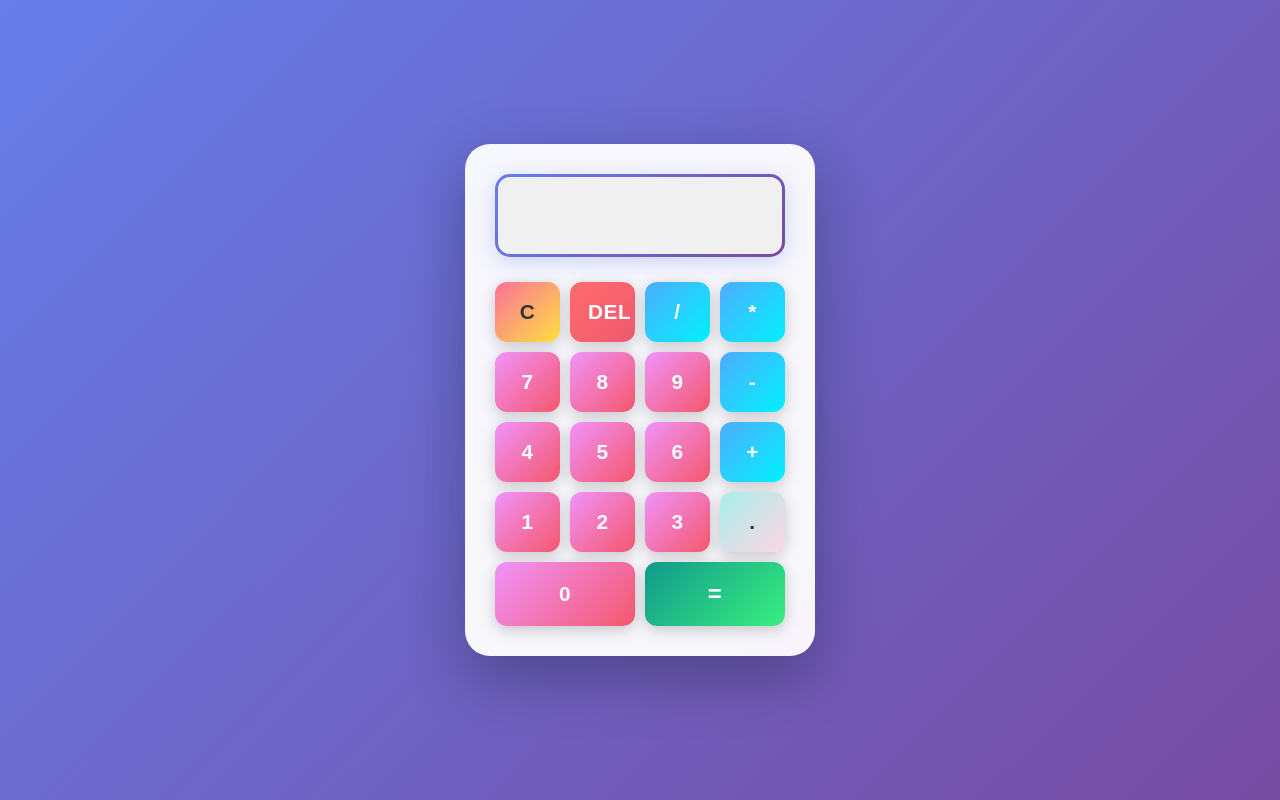
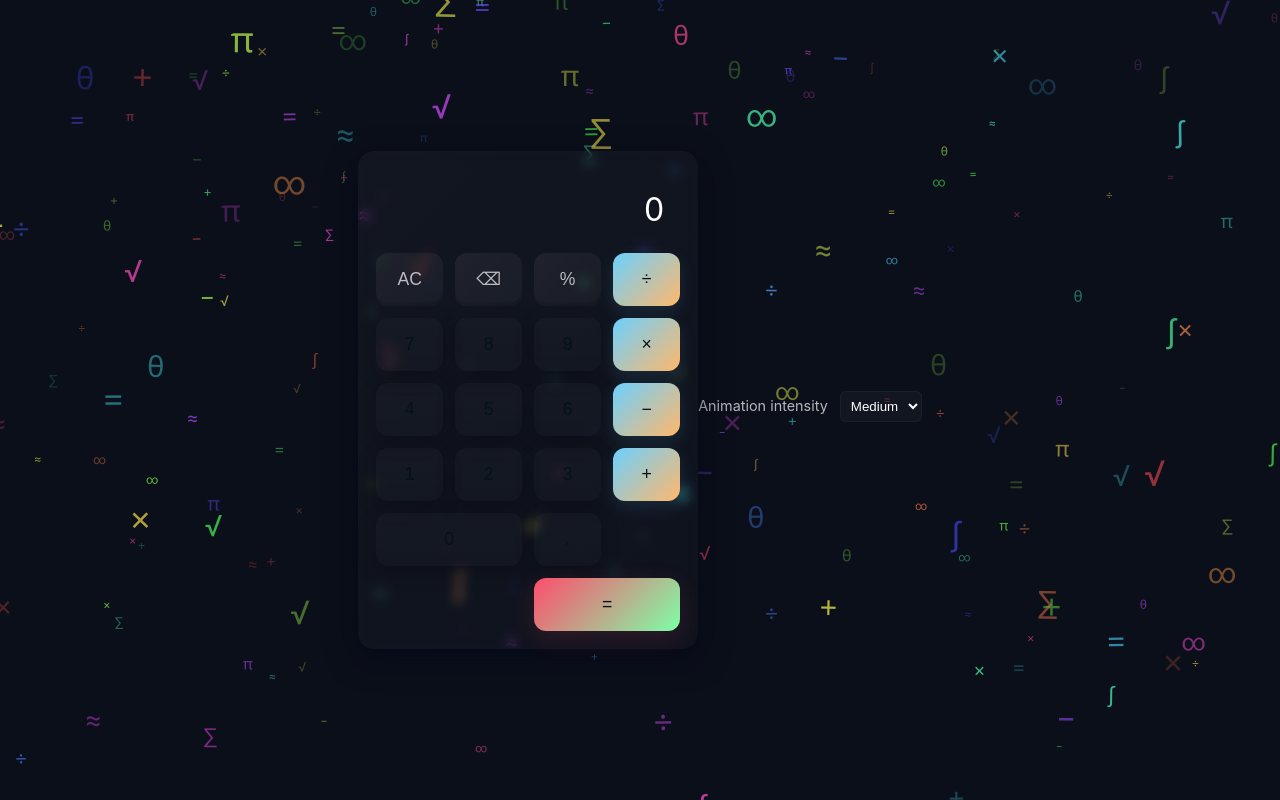
Before and after one commit to itsprajwala/colorful-calculator, a plain HTML site: page index.html in a window 1280 px wide. Drawn offline with Linux system fonts and the light colour scheme.

Commit message:
Add colorful calculator (index, styles, script, README)

```diff
--- a/index.html
+++ b/index.html
@@ -1,47 +1,59 @@
-<!DOCTYPE html>
+<!doctype html>
 <html lang="en">
 <head>
-    <meta charset="UTF-8">
-    <meta name="viewport" content="width=device-width, initial-scale=1.0">
-    <title>Colorful Calculator</title>
-    <link rel="stylesheet" href="styles.css">
+  <meta charset="utf-8" />
+  <meta name="viewport" content="width=device-width,initial-scale=1" />
+  <title>Colorful Calculator</title>
+  <link rel="stylesheet" href="styles.css">
 </head>
 <body>
-    <div class="background-symbols"></div>
+  <canvas id="bg" aria-hidden="true"></canvas>
 
-    <div class="container">
-        <div class="calculator">
-            <div class="display">
-                <input type="text" id="display" readonly>
-            </div>
+  <main class="app" aria-label="Colorful calculator">
+    <h1 class="visually-hidden">Colorful Calculator</h1>
 
-            <div class="buttons-grid">
-                <button class="btn btn-clear" onclick="clearDisplay()">C</button>
-                <button class="btn btn-delete" onclick="deleteLast()">DEL</button>
-                <button class="btn btn-operator" onclick="appendOperator('/')">/</button>
-                <button class="btn btn-operator" onclick="appendOperator('*')">*</button>
+    <section class="calculator" role="application" aria-label="Calculator">
+      <div class="display" id="display" aria-live="polite">0</div>
 
-                <button class="btn btn-number" onclick="appendNumber('7')">7</button>
-                <button class="btn btn-number" onclick="appendNumber('8')">8</button>
-                <button class="btn btn-number" onclick="appendNumber('9')">9</button>
-                <button class="btn btn-operator" onclick="appendOperator('-')">-</button>
+      <div class="keys">
+        <button class="btn func" data-action="clear" aria-label="Clear">AC</button>
+        <button class="btn func" data-action="back" aria-label="Backspace">⌫</button>
+        <button class="btn func" data-value="%">%</button>
+        <button class="btn op" data-value="÷">÷</button>
 
-                <button class="btn btn-number" onclick="appendNumber('4')">4</button>
-                <button class="btn btn-number" onclick="appendNumber('5')">5</button>
-                <button class="btn btn-number" onclick="appendNumber('6')">6</button>
-                <button class="btn btn-operator" onclick="appendOperator('+')">+</button>
+        <button class="btn" data-value="7">7</button>
+        <button class="btn" data-value="8">8</button>
+        <button class="btn" data-value="9">9</button>
+        <button class="btn op" data-value="×">×</button>
 
-                <button class="btn btn-number" onclick="appendNumber('1')">1</button>
-                <button class="btn btn-number" onclick="appendNumber('2')">2</button>
-                <button class="btn btn-number" onclick="appendNumber('3')">3</button>
-                <button class="btn btn-decimal" onclick="appendDecimal()">.</button>
+        <button class="btn" data-value="4">4</button>
+        <button class="btn" data-value="5">5</button>
+        <button class="btn" data-value="6">6</button>
+        <button class="btn op" data-value="−">−</button>
 
-                <button class="btn btn-number btn-zero" onclick="appendNumber('0')">0</button>
-                <button class="btn btn-equal" onclick="calculate()">=</button>
-            </div>
-        </div>
-    </div>
+        <button class="btn" data-value="1">1</button>
+        <button class="btn" data-value="2">2</button>
+        <button class="btn" data-value="3">3</button>
+        <button class="btn op" data-value="+">+</button>
 
-    <script src="script.js"></script>
+        <button class="btn zero" data-value="0">0</button>
+        <button class="btn" data-value=".">.</button>
+        <button class="btn equals" data-action="equals" aria-label="Equals">=</button>
+      </div>
+    </section>
+
+    <aside class="controls">
+      <label>
+        Animation intensity
+        <select id="intensity">
+          <option value="low">Low</option>
+          <option value="medium" selected>Medium</option>
+          <option value="high">High</option>
+        </select>
+      </label>
+    </aside>
+  </main>
+
+  <script src="script.js" defer></script>
 </body>
 </html>
--- a/script.js
+++ b/script.js
@@ -1,90 +1,169 @@
-let display = document.getElementById('display');
-let expression = '';
+// script.js - calculator logic + animated symbol background
+(() => {
+  // Calculator logic
+  const display = document.getElementById('display');
+  const keys = document.querySelector('.keys');
+  let current = '';
+  let lastResult = null;
 
-function appendNumber(num) {
-    expression += num;
-    updateDisplay();
-}
+  function updateDisplay(text){ display.textContent = text; }
 
-function appendOperator(operator) {
-    if (expression && !isLastCharOperator()) {
-        expression += operator;
-        updateDisplay();
-    } else if (expression === '' && operator === '-') {
-        expression = '-';
-        updateDisplay();
+  function sanitizeExpression(expr){
+    // Replace fancy operators with JS-friendly ones
+    return expr.replace(/×/g,'*').replace(/÷/g,'/').replace(/−/g,'-').replace(/π/g, String(Math.PI));
+  }
+
+  function evaluateExpression(expr){
+    try{
+      const sanitized = sanitizeExpression(expr);
+      // Disallow unsafe characters
+      if (/[^0-9.+\-*/()%eE ]/.test(sanitized)) throw new Error('Invalid chars');
+      // Use Function for slightly safer eval
+      // handle percentage: convert 'number%' to '(number/100)'
+      const withPercent = sanitized.replace(/(\d+(?:\.\d+)?)%/g,'($1/100)');
+      // Evaluate
+      // eslint-disable-next-line no-new-func
+      const val = Function(`return ${withPercent}`)();
+      if (!isFinite(val)) throw new Error('Math error');
+      return +parseFloat(val.toFixed(12));
+    }catch(e){
+      return 'Error';
     }
-}
+  }
 
-function appendDecimal() {
-    const lastNumber = expression.split(/[+\-*/]/).pop();
-    if (!lastNumber.includes('.')) {
-        if (expression === '' || isLastCharOperator()) {
-            expression += '0.';
-        } else {
-            expression += '.';
-        }
-        updateDisplay();
+  function press(value){
+    if (value === 'AC') { current=''; updateDisplay('0'); return }
+    if (value === '⌫') { current = current.slice(0,-1); updateDisplay(current||'0'); return }
+    if (value === '='){
+      const res = evaluateExpression(current);
+      updateDisplay(String(res));
+      lastResult = res;
+      current = String(res === 'Error' ? '' : res);
+      return
     }
-}
 
-function isLastCharOperator() {
-    const lastChar = expression[expression.length - 1];
-    return ['+', '-', '*', '/'].includes(lastChar);
-}
+    // prevent multiple dots in the same number
+    if (value === '.'){
+      // find last token after operator
+      const parts = current.split(/[+\-×÷*/]/);
+      const last = parts[parts.length-1];
+      if (last.includes('.')) return;
+      if (last === '') value = '0.';
+    }
 
-function clearDisplay() {
-    expression = '';
-    updateDisplay();
-}
+    current += value;
+    updateDisplay(current);
+  }
 
-function deleteLast() {
-    expression = expression.slice(0, -1);
-    updateDisplay();
-}
+  keys.addEventListener('click', e => {
+    const btn = e.target.closest('button');
+    if (!btn) return;
+    const action = btn.dataset.action;
+    if (action === 'clear') return press('AC');
+    if (action === 'back') return press('⌫');
+    if (action === 'equals') return press('=');
+    const val = btn.dataset.value;
+    press(val);
+  });
 
-function updateDisplay() {
-    display.value = expression;
-}
+  // keyboard support
+  window.addEventListener('keydown', e => {
+    if (/\d/.test(e.key)) return press(e.key);
+    if (e.key === 'Enter') { e.preventDefault(); return press('='); }
+    if (e.key === 'Backspace') return press('⌫');
+    if (e.key === 'Escape') return press('AC');
+    if (e.key === '.') return press('.');
+    if (e.key === '%') return press('%');
+    if (e.key === '+') return press('+');
+    if (e.key === '-') return press('−');
+    if (e.key === '*') return press('×');
+    if (e.key === '/') return press('÷');
+  });
 
-function calculate() {
-    try {
-        if (expression && !isLastCharOperator()) {
-            // Replace display symbols with actual operators for calculation
-            let calculation = expression;
+  // Initialize display
+  updateDisplay('0');
 
-            // Evaluate the expression safely
-            const result = Function('"use strict"; return (' + calculation + ')')();
+  // --- Animated background ---
+  const canvas = document.getElementById('bg');
+  const ctx = canvas.getContext('2d');
+  let symbols = [];
 
-            // Handle floating point precision
-            expression = Math.round(result * 100000000) / 100000000;
-            updateDisplay();
-        }
-    } catch (error) {
-        display.value = 'Error';
-        expression = '';
-        setTimeout(() => {
-            display.value = '';
-        }, 1500);
+  const SYMBOLS = ['+','−','×','÷','=','π','√','∑','∞','≈','∫','θ'];
+
+  function resize(){
+    const ratio = window.devicePixelRatio || 1;
+    canvas.width = Math.ceil(window.innerWidth * ratio);
+    canvas.height = Math.ceil(window.innerHeight * ratio);
+    canvas.style.width = window.innerWidth + 'px';
+    canvas.style.height = window.innerHeight + 'px';
+    ctx.setTransform(ratio,0,0,ratio,0,0);
+  }
+
+  function makeSymbol(w, h){
+    const size = Math.max(12, (Math.random()*36));
+    return {
+      x: Math.random()*w,
+      y: Math.random()*h,
+      vx: (Math.random()-0.5) * 0.6,
+      vy: -0.2 - Math.random()*0.6,
+      size,
+      hue: Math.floor(Math.random()*360),
+      char: SYMBOLS[Math.floor(Math.random()*SYMBOLS.length)],
+      alpha: 0.2 + Math.random()*0.6,
+      spin: (Math.random()-0.5)*0.03
+    };
+  }
+
+  function populate(intensity){
+    const area = window.innerWidth * window.innerHeight;
+    let count = 0;
+    if (intensity === 'low') count = Math.round(area/8000);
+    else if (intensity === 'medium') count = Math.round(area/4500);
+    else count = Math.round(area/2600);
+    symbols = new Array(count).fill(0).map(()=>makeSymbol(window.innerWidth, window.innerHeight));
+  }
+
+  function draw(){
+    ctx.clearRect(0,0,canvas.width,canvas.height);
+    for (let s of symbols){
+      ctx.save();
+      ctx.translate(s.x, s.y);
+      ctx.rotate(s.spin);
+      ctx.fillStyle = `hsla(${s.hue},80%,60%,${s.alpha})`;
+      ctx.font = `${s.size}px system-ui,Segoe UI,Roboto`;
+      ctx.textAlign = 'center';
+      ctx.textBaseline = 'middle';
+      ctx.fillText(s.char, 0, 0);
+      ctx.restore();
+
+      s.x += s.vx;
+      s.y += s.vy;
+      s.hue = (s.hue + 0.1) % 360;
+      s.spin += (Math.random()-0.5)*0.002;
+
+      // wrap
+      if (s.y < -50) s.y = window.innerHeight + 50;
+      if (s.x < -50) s.x = window.innerWidth + 50;
+      if (s.x > window.innerWidth + 50) s.x = -50;
     }
-}
+  }
 
-// Keyboard Support
-document.addEventListener('keydown', (e) => {
-    const key = e.key;
+  let animating = true;
+  function loop(){
+    if (animating) draw();
+    requestAnimationFrame(loop);
+  }
 
-    if (key >= '0' && key <= '9') {
-        appendNumber(key);
-    } else if (key === '.') {
-        appendDecimal();
-    } else if (['+', '-', '*', '/'].includes(key)) {
-        appendOperator(key);
-    } else if (key === 'Enter' || key === '=') {
-        e.preventDefault();
-        calculate();
-    } else if (key === 'Backspace') {
-        deleteLast();
-    } else if (key === 'Escape') {
-        clearDisplay();
-    }
-});
+  window.addEventListener('resize', () => { resize(); populate(document.getElementById('intensity').value) });
+
+  // intensity selector
+  document.getElementById('intensity').addEventListener('change', e => {
+    populate(e.target.value);
+  });
+
+  // start
+  resize();
+  populate(document.getElementById('intensity').value);
+  loop();
+
+})();
--- a/styles.css
+++ b/styles.css
@@ -1,265 +1,58 @@
-* {
-    margin: 0;
-    padding: 0;
-    box-sizing: border-box;
+/* styles.css - colorful calculator */
+:root{
+  --bg:#0b0f1a;
+  --panel: rgba(255,255,255,0.06);
+  --glass: rgba(255,255,255,0.06);
+  --accent1: #ff4d6d;
+  --accent2: #ffb86b;
+  --accent3: #7effa6;
+  --accent4: #6bd1ff;
+  --text:#ffffff;
+  --muted: rgba(255,255,255,0.7);
 }
 
-body {
-    font-family: 'Segoe UI', Tahoma, Geneva, Verdana, sans-serif;
-    height: 100vh;
-    display: flex;
-    justify-content: center;
-    align-items: center;
-    background: linear-gradient(135deg, #667eea 0%, #764ba2 100%);
-    overflow: hidden;
-    position: relative;
-}
+*{box-sizing:border-box}
+html,body{height:100%;margin:0;font-family:Inter,system-ui,-apple-system,"Segoe UI",Roboto,'Helvetica Neue',Arial}
+body{background:var(--bg);color:var(--text);overflow:hidden}
 
-/* Animated Background Symbols */
-.background-symbols {
-    position: absolute;
-    top: 0;
-    left: 0;
-    width: 100%;
-    height: 100%;
-    overflow: hidden;
-    z-index: 1;
-}
+/* Canvas background sits behind everything */
+#bg{position:fixed;inset:0;width:100%;height:100%;z-index:0}
 
-.background-symbols::before {
-    content: '+ - × ÷ = √ π ∑ ∫ ∞ + - × ÷ = √ π ∑ ∫ ∞ + - × ÷ = √ π ∑ ∫ ∞ + - × ÷ = √ π ∑ ∫ ∞ + - × ÷ = √ π ∑ ∫ ∞ + - × ÷ = √ π ∑ ∫ ∞';
-    position: absolute;
-    width: 200%;
-    height: 200%;
-    font-size: 4rem;
-    font-weight: bold;
-    color: rgba(255, 255, 255, 0.05);
-    word-wrap: break-word;
-    white-space: pre-wrap;
-    animation: float 20s infinite linear;
-    text-shadow: 0 0 20px rgba(255, 255, 255, 0.1);
-}
+.app{position:relative;z-index:1;min-height:100vh;display:flex;align-items:center;justify-content:center;padding:2rem}
 
-.background-symbols::after {
-    content: '% ! ( ) [ ] { } ≤ ≥ ≠ ≈ + % ! ( ) [ ] { } ≤ ≥ ≠ ≈ + % ! ( ) [ ] { } ≤ ≥ ≠ ≈ + % ! ( ) [ ] { } ≤ ≥ ≠ ≈';
-    position: absolute;
-    width: 200%;
-    height: 200%;
-    font-size: 3.5rem;
-    font-weight: bold;
-    color: rgba(255, 255, 255, 0.03);
-    word-wrap: break-word;
-    white-space: pre-wrap;
-    animation: float 25s infinite linear reverse;
-    text-shadow: 0 0 15px rgba(255, 255, 255, 0.08);
-}
+.calculator{width:340px;max-width:92vw;background:linear-gradient(135deg,rgba(255,255,255,0.03),rgba(255,255,255,0.02));border-radius:16px;padding:18px;backdrop-filter: blur(6px);box-shadow:0 10px 30px rgba(2,6,23,0.6)}
+.display{height:72px;background:transparent;border-radius:10px;padding:12px 16px;font-size:2rem;display:flex;align-items:flex-end;justify-content:flex-end;color:var(--text);overflow:hidden}
+.keys{display:grid;grid-template-columns:repeat(4,1fr);gap:12px;margin-top:12px}
 
-@keyframes float {
-    0% {
-        transform: translate(0, 0);
-    }
-    100% {
-        transform: translate(-50%, -50%);
-    }
-}
+.btn{appearance:none;border:0;padding:16px;font-size:1.1rem;border-radius:12px;color:#06121a;cursor:pointer;user-select:none;transition:transform .08s ease, box-shadow .12s ease}
+.btn:active{transform:translateY(2px)}
+.btn:focus{outline:3px solid rgba(255,255,255,0.12);outline-offset:2px}
 
-.container {
-    z-index: 10;
-    position: relative;
-}
+/* color styles */
+.btn.op{background:linear-gradient(135deg,var(--accent4),var(--accent2));box-shadow:0 6px 18px rgba(107,209,255,0.12)}
+.btn.equals{grid-column:3 / span 2;background:linear-gradient(135deg,var(--accent1),var(--accent3));color:#06121a;box-shadow:0 8px 26px rgba(255,77,109,0.14)}
+.btn.func{background:linear-gradient(135deg,rgba(255,255,255,0.06),rgba(255,255,255,0.03));color:var(--muted);box-shadow:inset 0 -4px rgba(0,0,0,0.12)}
+.btn.zero{grid-column:1 / span 2}
 
-/* Calculator Styling */
-.calculator {
-    background: rgba(255, 255, 255, 0.95);
-    border-radius: 25px;
-    padding: 30px;
-    box-shadow: 0 20px 60px rgba(0, 0, 0, 0.3),
-                0 0 50px rgba(102, 126, 234, 0.2);
-    max-width: 350px;
-    backdrop-filter: blur(10px);
-    animation: slideIn 0.5s ease-out;
-}
+/* Individual gradients for numeric keys for a rainbow look */
+.keys .btn:not(.op):not(.func):not(.equals){background:linear-gradient(180deg,rgba(255,255,255,0.02),rgba(255,255,255,0.01));box-shadow:0 6px 18px rgba(0,0,0,0.25)}
+.keys .btn[data-value="7"]{background:linear-gradient(135deg,#ff9a9e,#fad0c4)}
+.keys .btn[data-value="8"]{background:linear-gradient(135deg,#a18cd1,#fbc2eb)}
+.keys .btn[data-value="9"]{background:linear-gradient(135deg,#84fab0,#8fd3f4)}
+.keys .btn[data-value="4"]{background:linear-gradient(135deg,#a6c0fe,#f68084)}
+.keys .btn[data-value="5"]{background:linear-gradient(135deg,#fccb90,#d57eeb)}
+.keys .btn[data-value="6"]{background:linear-gradient(135deg,#f6d365,#fda085)}
+.keys .btn[data-value="1"]{background:linear-gradient(135deg,#cfd9df,#e2ebf0)}
+.keys .btn[data-value="2"]{background:linear-gradient(135deg,#fbc2eb,#a6c1ee)}
+.keys .btn[data-value="3"]{background:linear-gradient(135deg,#fddb92,#d1fdff)}
+.keys .btn[data-value="0"]{background:linear-gradient(135deg,#9be15d,#00e3ae)}
+.keys .btn[data-value="."]{background:linear-gradient(135deg,#b3ffab,#12fff7)}
 
-@keyframes slideIn {
-    from {
-        transform: translateY(50px);
-        opacity: 0;
-    }
-    to {
-        transform: translateY(0);
-        opacity: 1;
-    }
-}
+.controls{margin-top:12px;color:var(--muted);font-size:0.9rem;text-align:center}
+.controls select{margin-left:8px;padding:6px;border-radius:6px;background:rgba(255,255,255,0.03);border:1px solid rgba(255,255,255,0.04);color:var(--text)}
 
-.display {
-    margin-bottom: 25px;
-    background: linear-gradient(135deg, #667eea 0%, #764ba2 100%);
-    padding: 3px;
-    border-radius: 15px;
-    box-shadow: 0 5px 20px rgba(102, 126, 234, 0.3);
-}
+/* responsive */
+@media (max-width:420px){.calculator{width:92vw;padding:14px}.display{height:62px;font-size:1.6rem}.btn{padding:12px}}
 
-#display {
-    width: 100%;
-    background: #f0f0f0;
-    border: none;
-    padding: 20px;
-    font-size: 2rem;
-    text-align: right;
-    border-radius: 12px;
-    color: #333;
-    font-weight: 600;
-    outline: none;
-    transition: all 0.3s ease;
-}
-
-#display:focus {
-    background: #fff;
-    box-shadow: inset 0 3px 10px rgba(0, 0, 0, 0.1);
-}
-
-.buttons-grid {
-    display: grid;
-    grid-template-columns: repeat(4, 1fr);
-    gap: 10px;
-}
-
-.btn {
-    padding: 18px;
-    font-size: 1.3rem;
-    font-weight: 600;
-    border: none;
-    border-radius: 12px;
-    cursor: pointer;
-    transition: all 0.3s ease;
-    text-transform: uppercase;
-    letter-spacing: 0.5px;
-    box-shadow: 0 4px 15px rgba(0, 0, 0, 0.2);
-    position: relative;
-    overflow: hidden;
-}
-
-.btn::before {
-    content: '';
-    position: absolute;
-    top: 50%;
-    left: 50%;
-    width: 0;
-    height: 0;
-    border-radius: 50%;
-    background: rgba(255, 255, 255, 0.3);
-    transform: translate(-50%, -50%);
-    transition: width 0.6s, height 0.6s;
-}
-
-.btn:active::before {
-    width: 300px;
-    height: 300px;
-}
-
-.btn:hover {
-    transform: translateY(-3px);
-    box-shadow: 0 6px 20px rgba(0, 0, 0, 0.25);
-}
-
-.btn:active {
-    transform: translateY(-1px);
-    box-shadow: 0 2px 10px rgba(0, 0, 0, 0.2);
-}
-
-/* Number Buttons */
-.btn-number {
-    background: linear-gradient(135deg, #f093fb 0%, #f5576c 100%);
-    color: white;
-}
-
-.btn-number:hover {
-    background: linear-gradient(135deg, #f5576c 0%, #f093fb 100%);
-}
-
-/* Operator Buttons */
-.btn-operator {
-    background: linear-gradient(135deg, #4facfe 0%, #00f2fe 100%);
-    color: white;
-}
-
-.btn-operator:hover {
-    background: linear-gradient(135deg, #00f2fe 0%, #4facfe 100%);
-}
-
-/* Clear Button */
-.btn-clear {
-    background: linear-gradient(135deg, #fa709a 0%, #fee140 100%);
-    color: #333;
-}
-
-.btn-clear:hover {
-    background: linear-gradient(135deg, #fee140 0%, #fa709a 100%);
-}
-
-/* Delete Button */
-.btn-delete {
-    background: linear-gradient(135deg, #ff6b6b 0%, #ee5a6f 100%);
-    color: white;
-}
-
-.btn-delete:hover {
-    background: linear-gradient(135deg, #ee5a6f 0%, #ff6b6b 100%);
-}
-
-/* Decimal Button */
-.btn-decimal {
-    background: linear-gradient(135deg, #a8edea 0%, #fed6e3 100%);
-    color: #333;
-}
-
-.btn-decimal:hover {
-    background: linear-gradient(135deg, #fed6e3 0%, #a8edea 100%);
-}
-
-/* Equal Button */
-.btn-equal {
-    background: linear-gradient(135deg, #11998e 0%, #38ef7d 100%);
-    color: white;
-    grid-column: span 2;
-    font-size: 1.5rem;
-}
-
-.btn-equal:hover {
-    background: linear-gradient(135deg, #38ef7d 0%, #11998e 100%);
-}
-
-/* Zero Button Spans 2 columns */
-.btn-zero {
-    grid-column: span 2;
-}
-
-/* Responsive Design */
-@media (max-width: 480px) {
-    .calculator {
-        padding: 20px;
-        max-width: 90vw;
-    }
-
-    #display {
-        font-size: 1.5rem;
-        padding: 15px;
-    }
-
-    .btn {
-        padding: 15px;
-        font-size: 1.1rem;
-    }
-
-    .btn-equal {
-        font-size: 1.2rem;
-    }
-
-    .background-symbols::before {
-        font-size: 2.5rem;
-    }
-
-    .background-symbols::after {
-        font-size: 2rem;
-    }
-}
+/* visually hidden for accessibility helpers */
+.visually-hidden{position:absolute;left:-9999px;top:auto;width:1px;height:1px;overflow:hidden}
```
Also changed, not shown: 1 other file.
